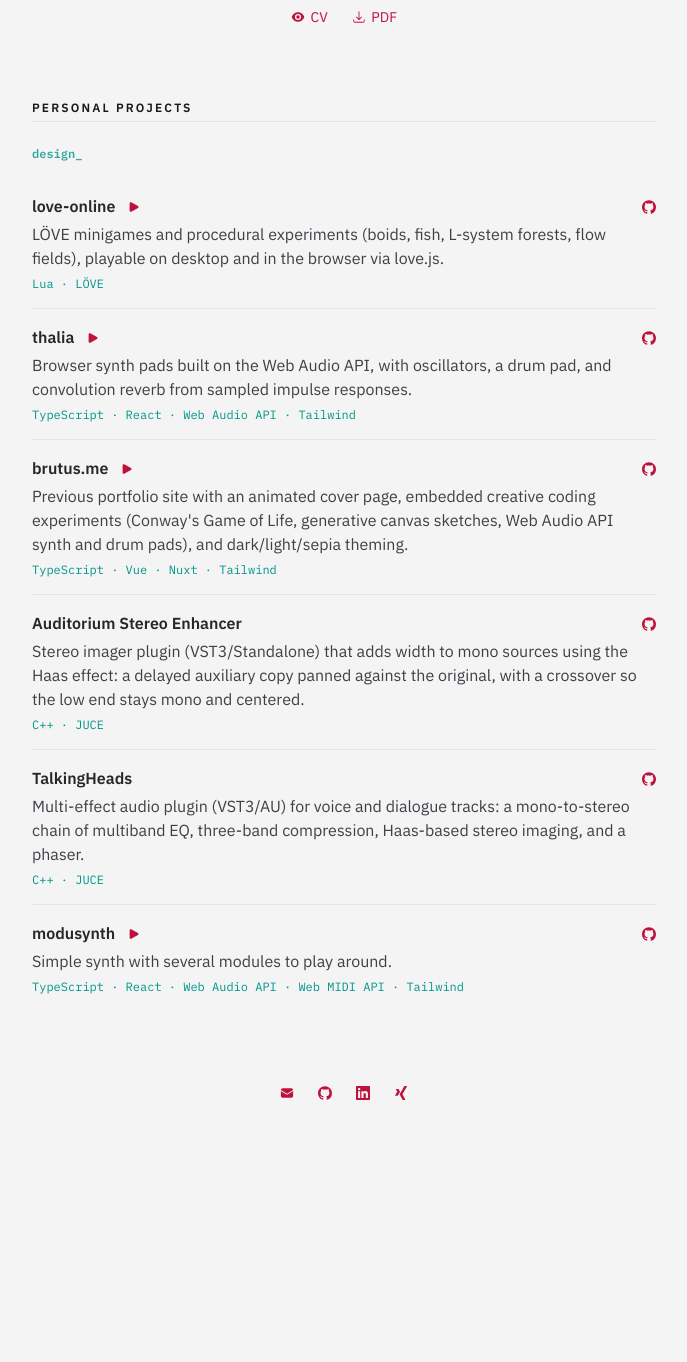
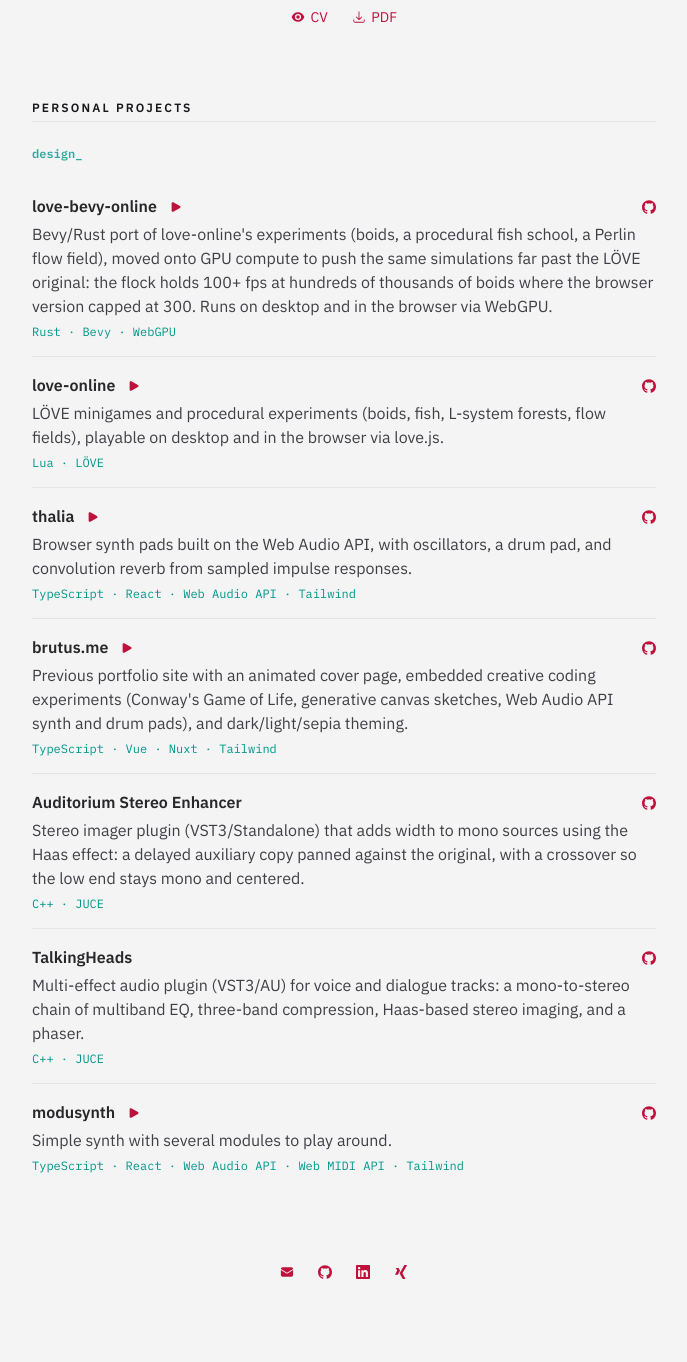
Before and after one commit to adrian729/sanchez.albanell.adrian, a FastAPI app: page / in a window 1280 px wide. Shown: the part 548-1910 px from the top of the page, without its empty margins (296-983 px from the left). Before the commit the page ends 1648 px from the top, so only its background shows below. Run offline with FastAPI, Linux system fonts and the light colour scheme; some libraries are stand-ins or nearby versions.

Commit message:
add ready-tmux script and one more personal project

```diff
--- a/templates/index.html
+++ b/templates/index.html
@@ -39,6 +39,17 @@
     <h2 class="cv-section-title pb-1">Personal Projects</h2>
     <p id="typewriter" class="mt-6 mb-4 font-cv-mono font-semibold text-xs text-teal-600/80"><span id="typewriter-word">software</span><span id="typewriter-cursor" class="inline-block motion-safe:animate-blink">_</span></p>
     <ul class="divide-y divide-cv-rule">
+      <li class="py-4">
+        <p class="flex items-baseline justify-between gap-4">
+          <span class="flex items-baseline gap-3">
+            <span class="font-semibold">love-bevy-online</span>
+            <a href="https://love-bevy-online.adrian729.de/" target="_blank" rel="noopener" aria-label="Try love-bevy-online" title="Try love-bevy-online" class="cv-icon-only text-sm text-cv-link hover:text-rose-900 transition-colors">{{ icon_play('currentColor') }}</a>
+          </span>
+          <a href="https://github.com/adrian729/love-bevy-online" target="_blank" rel="noopener" aria-label="love-bevy-online on GitHub" title="love-bevy-online on GitHub" class="cv-icon-only text-sm text-cv-link hover:text-rose-900 transition-colors">{{ icon_github('currentColor') }}</a>
+        </p>
+        <p class="mt-1 text-cv-ink-soft">Bevy/Rust port of love-online's experiments (boids, a procedural fish school, a Perlin flow field), moved onto GPU compute to push the same simulations far past the LÖVE original: the flock holds 100+ fps at hundreds of thousands of boids where the browser version capped at 300. Runs on desktop and in the browser via WebGPU.</p>
+        <p class="mt-1.5 font-cv-mono text-xs text-teal-600">Rust · Bevy · WebGPU</p>
+      </li>
       <li class="py-4">
         <p class="flex items-baseline justify-between gap-4">
           <span class="flex items-baseline gap-3">
```
Also changed, not shown: 1 other file.
